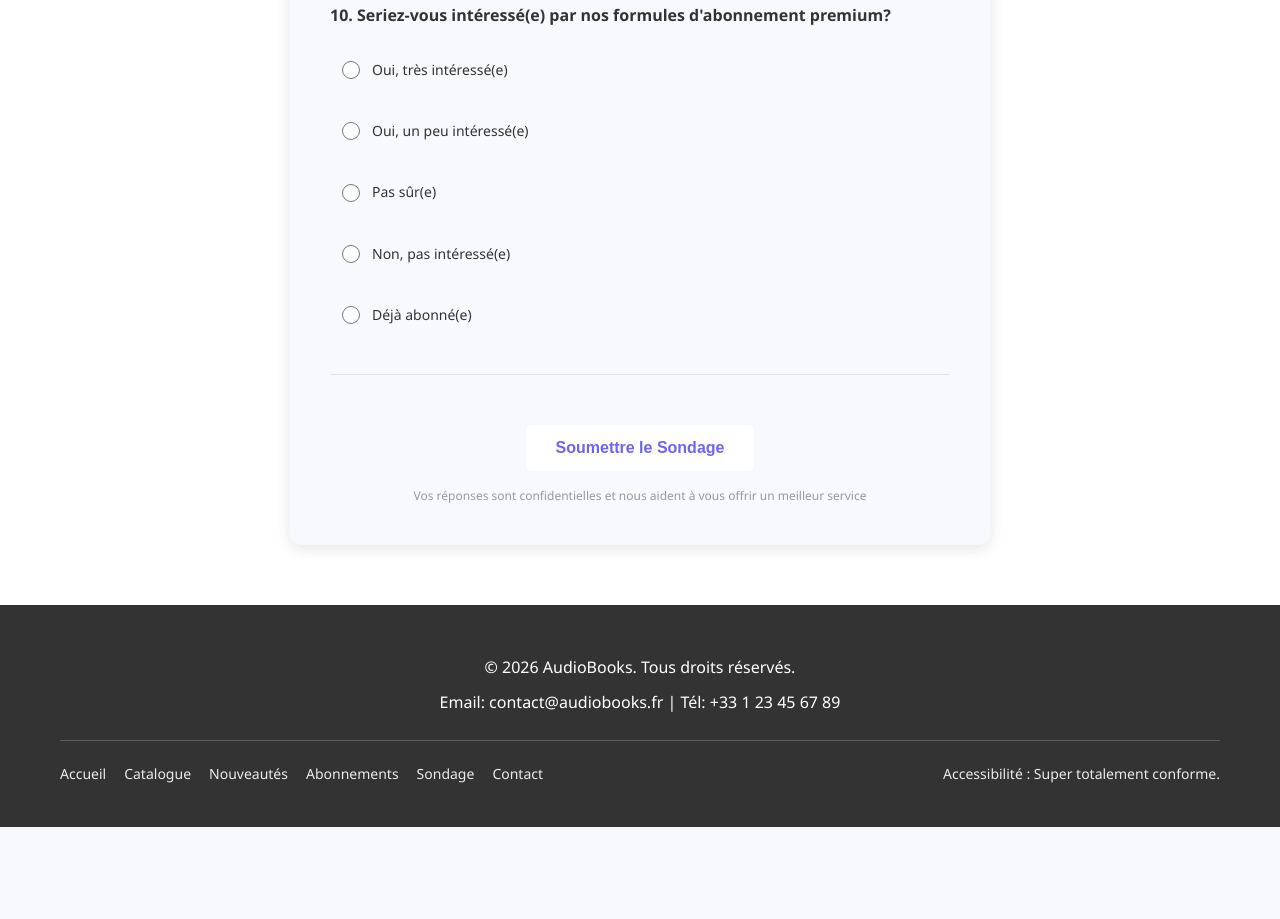
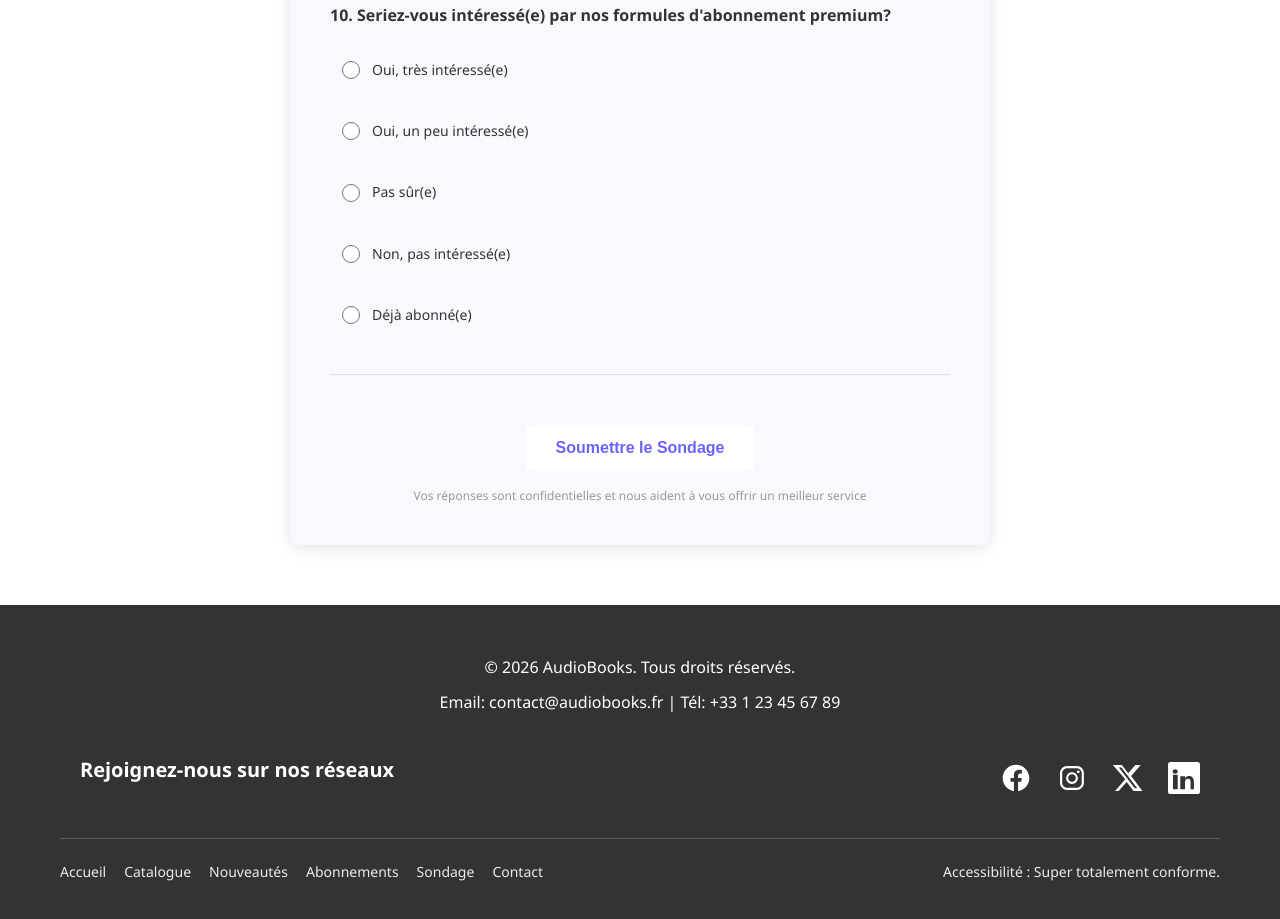
Before and after one commit to becaye/bac-a-sable-public, a plain HTML site: page v0/sondage.html in a window 1280 px wide. Shown: the part 3425-4344 px from the top of the page. Before the commit the page ends 4252 px from the top, so only its background shows below. Drawn offline with Linux system fonts and the light colour scheme.

Commit message:
feat: maj social links

```diff
--- a/v0/sondage.html
+++ b/v0/sondage.html
@@ -331,6 +331,58 @@
 			<div class="container">
 				<p>&copy; 2026 AudioBooks. Tous droits réservés.</p>
 				<p>Email: contact@audiobooks.fr | Tél: +33 1 23 45 67 89</p>
+				<div class="social">
+					<h2 class="titre_moyen">Rejoignez-nous sur nos réseaux</h2>
+					<ul class="social-links">
+						<li>
+							<a href="https://facebook.com/audiobooks" target="_blank" rel="noopener noreferrer" title="Facebook - ouvre une nouvelle fenêtre">
+								<svg role="img" viewBox="0 0 24 24" xmlns="http://www.w3.org/2000/svg" fill="currentColor">
+									<title>Facebook - ouvre une nouvelle fenêtre</title>
+									<g id="SVGRepo_bgCarrier" stroke-width="0"></g>
+									<g id="SVGRepo_tracerCarrier" stroke-linecap="round" stroke-linejoin="round"></g>
+									<g id="SVGRepo_iconCarrier">
+										<path
+											d="M22 12C22 6.47714 17.5229 1.99999 12 1.99999C6.47715 1.99999 2 6.47714 2 12C2 16.9913 5.65686 21.1283 10.4375 21.8785V14.8906H7.89844V12H10.4375V9.79687C10.4375 7.29062 11.9304 5.90624 14.2146 5.90624C15.3087 5.90624 16.4531 6.10155 16.4531 6.10155V8.56249H15.1921C13.9499 8.56249 13.5625 9.33333 13.5625 10.1242V12H16.3359L15.8926 14.8906H13.5625V21.8785C18.3431 21.1283 22 16.9913 22 12Z"
+										></path>
+									</g>
+								</svg>
+							</a>
+						</li>
+						<li>
+							<a href="https://instagram.com/audiobooks" target="_blank" rel="noopener noreferrer" title="Instagram - ouvre une nouvelle fenêtre">
+								<svg role="img" viewBox="0 0 32 32" fill="currentColor">
+									<title>Instagram - ouvre une nouvelle fenêtre</title>
+									<path
+										d="M22.3 8.4c-.8 0-1.4.6-1.4 1.4s.6 1.4 1.4 1.4 1.4-.6 1.4-1.4-.6-1.4-1.4-1.4M16 10.2c-3.3 0-5.9 2.7-5.9 5.9S12.8 22 16 22s5.9-2.7 5.9-5.9-2.6-5.9-5.9-5.9m0 9.7c-2.1 0-3.8-1.7-3.8-3.8s1.7-3.8 3.8-3.8 3.8 1.7 3.8 3.8-1.7 3.8-3.8 3.8"
+									/>
+									<path
+										d="M20.8 4h-9.5C7.2 4 4 7.2 4 11.2v9.5c0 4 3.2 7.2 7.2 7.2h9.5c4 0 7.2-3.2 7.2-7.2v-9.5c.1-4-3.1-7.2-7.1-7.2m4.9 16.8c0 2.7-2.2 5-5 5h-9.5c-2.7 0-5-2.2-5-5v-9.5c0-2.7 2.2-5 5-5h9.5c2.7 0 5 2.2 5 5z"
+									/>
+								</svg>
+							</a>
+						</li>
+						<li>
+							<a href="https://x.com/audiobooks" target="_blank" rel="noopener noreferrer" title="X - Anciennement Twix - ouvre une nouvelle fenêtre">
+								<svg role="img" viewBox="0 0 24 24" xmlns="http://www.w3.org/2000/svg" fill="currentColor">
+									<title>X - Anciennement Twix - ouvre une nouvelle fenêtre</title>
+									<path
+										d="M18.244 2.25h3.308l-7.227 8.26 8.502 11.24h-6.657l-5.207-6.807-5.974 6.807H2.306l7.644-8.743L.591 2.25h6.821l4.708 6.231 5.419-6.231Zm-1.161 17.52h1.833L7.084 4.126H5.117Z"
+									/>
+								</svg>
+							</a>
+						</li>
+						<li>
+							<a href="https://linkedin.com/company/audiobooks" target="_blank" rel="noopener noreferrer" title="LinkedIn - ouvre une nouvelle fenêtre">
+								<svg role="img" viewBox="0 0 24 24" xmlns="http://www.w3.org/2000/svg" fill="currentColor">
+									<title>LinkedIn - ouvre une nouvelle fenêtre</title>
+									<path
+										d="M20.447 20.452h-3.554v-5.569c0-1.328-.475-2.236-1.986-2.236-1.081 0-1.722.732-2.004 1.438-.103.25-.129.599-.129.948v5.419h-3.554s.05-8.787 0-9.7h3.554v1.373c.43-.664 1.199-1.608 2.925-1.608 2.135 0 3.735 1.39 3.735 4.38v5.555zM5.337 8.855c-1.144 0-1.915-.759-1.915-1.71 0-.955.77-1.71 1.958-1.71 1.187 0 1.911.755 1.937 1.71 0 .951-.75 1.71-1.98 1.71zm1.946 11.596h-3.554V9.504h3.554v10.947zM22.225 0H1.771C.792 0 0 .774 0 1.729v20.542C0 23.227.792 24 1.771 24h20.451C23.2 24 24 23.227 24 22.271V1.729C24 .774 23.2 0 22.225 0z"
+									/>
+								</svg>
+							</a>
+						</li>
+					</ul>
+				</div>
 				<div class="footer-extra">
 					<ul class="footer-list">
 						<li><a href="../annulaire.html">Accueil</a></li>
```
Also changed, not shown: annulaire.html (+4 -8 lines), v1/abonnement.html (+4 -8 lines), v1/compte.html (+4 -8 lines), v1/nouveaute.html (+4 -8 lines), v1/sondage.html (+5 -9 lines).
